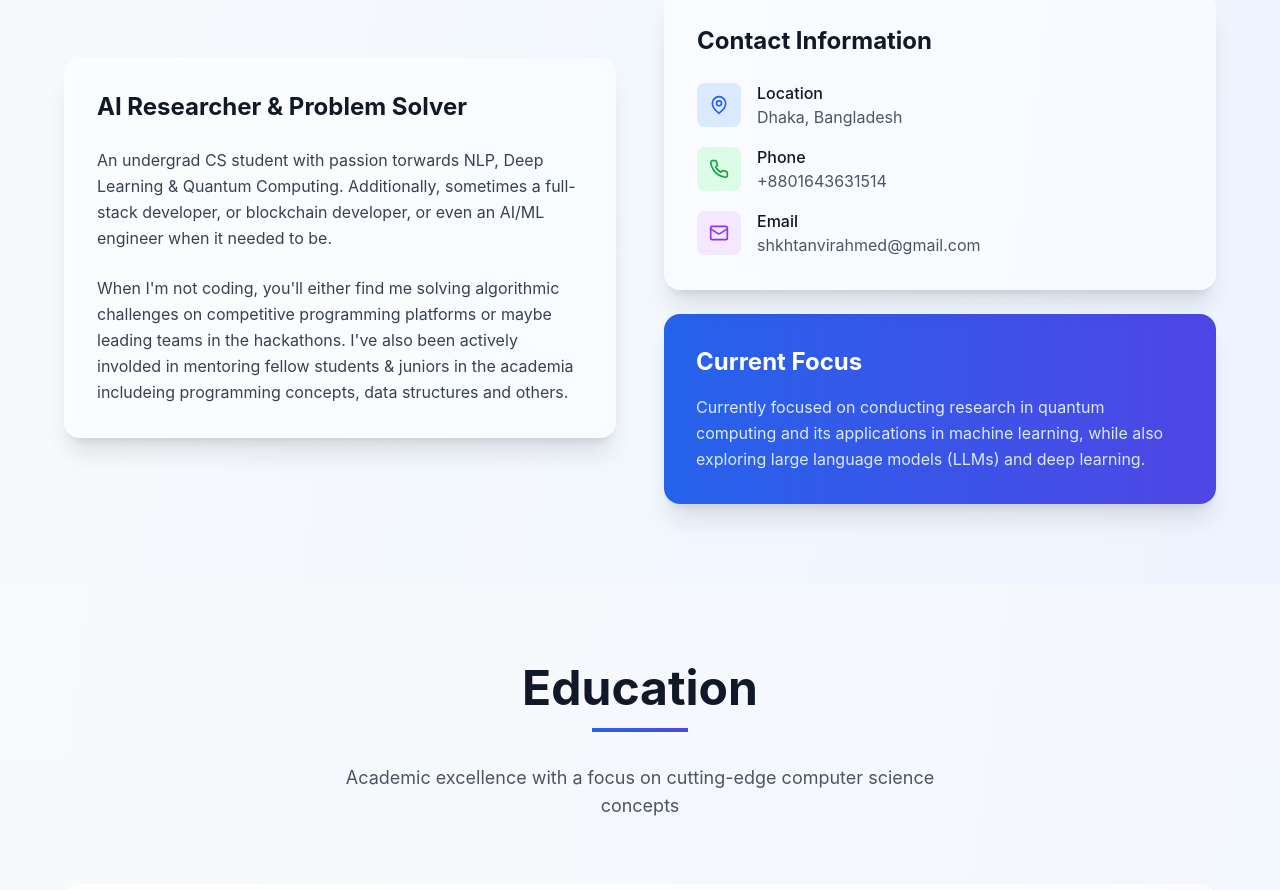
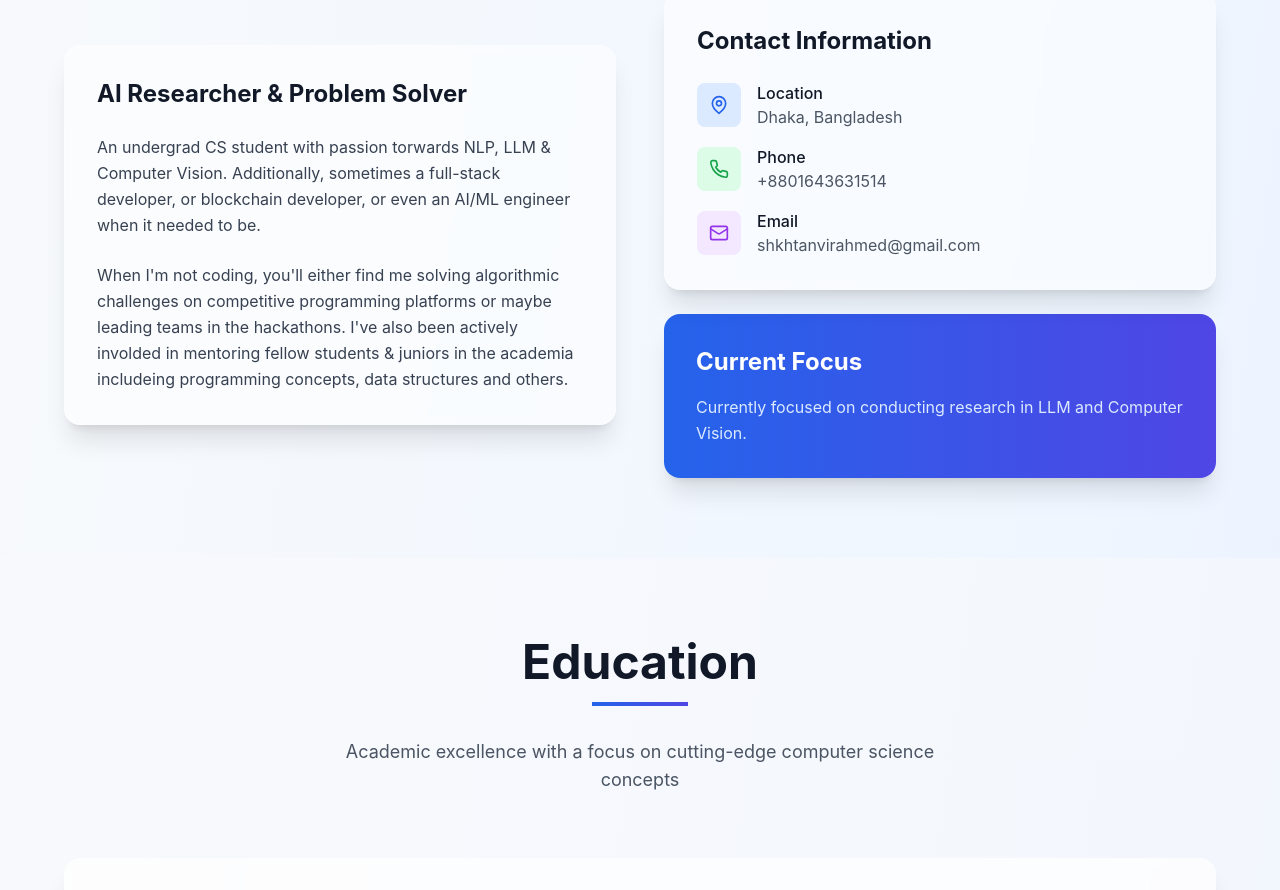
Before and after one commit to AhVir/AhVir.github.io_, a React (Vite) app: page / in a window 1280 px wide. Shown: the part 1020-1910 px from the top of the page. Built offline with nearby package versions, Linux system fonts and the light colour scheme.

Commit message:
Edited: About.tsx

```diff
--- a/src/components/About.tsx
+++ b/src/components/About.tsx
@@ -19,7 +19,7 @@ const About = () => {
                 AI Researcher & Problem Solver
               </h3>
               <p className="text-gray-700 dark:text-gray-300 leading-relaxed mb-6">
-                An undergrad CS student with passion torwards NLP, Deep Learning & Quantum Computing.
+                An undergrad CS student with passion torwards NLP, LLM & Computer Vision.
                 Additionally, sometimes a full-stack developer, or blockchain developer, or even an AI/ML engineer when it needed to be.
               </p>
               {/* <p className="text-gray-700 dark:text-gray-300 leading-relaxed mb-6">
@@ -74,7 +74,7 @@ const About = () => {
             <div className="bg-gradient-to-r from-blue-600 to-indigo-600 rounded-2xl p-8 text-white shadow-xl">
               <h3 className="text-2xl font-bold mb-4">Current Focus</h3>
               <p className="text-blue-100 leading-relaxed">
-                Currently focused on conducting research in quantum computing and its applications in machine learning, while also exploring large language models (LLMs) and deep learning.
+                Currently focused on conducting research in LLM and Computer Vision.
               </p>
             </div>
           </div>
```
